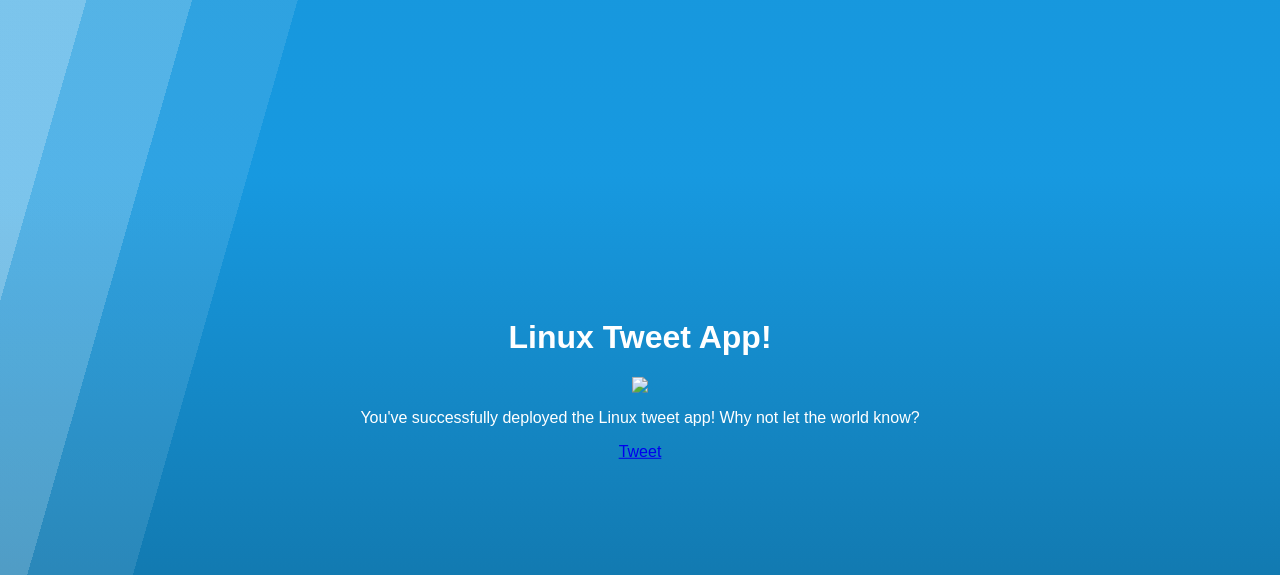
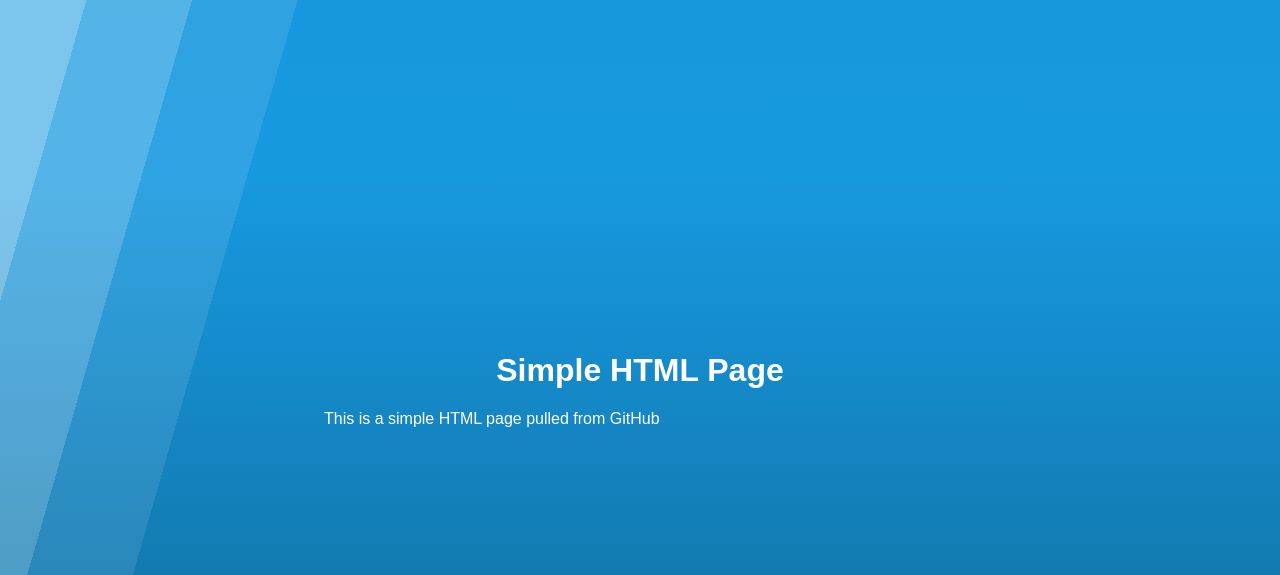
Before and after one commit to dudick123/docker-nginx, a plain HTML site: page index.html in a window 1280 px wide. Shown: the part 225-800 px from the top of the page. Drawn offline with Linux system fonts and the light colour scheme.

Commit message:
Update index.html

```diff
--- a/index.html
+++ b/index.html
@@ -28,16 +28,14 @@
         <img src=https://www.docker.com/sites/all/themes/docker/assets/images/brand-full.svg width=20%></img>
 
         <div class="inner">
-            <center><h1>Linux Tweet App!</h1></center>
-
-            <center><img src="./linux.png"></img>
-                <P>
-
-                You've successfully deployed the Linux tweet app! Why not let the world know?
+            <center><h1>Simple HTML Page</h1></center>
 
                 <p>
 
-            <a href="https://twitter.com/intent/tweet?button_hashtag=#Docker" class="twitter-hashtag-button" data-size="large" data-text="I'm learning how to deploy #Docker containers." data-url="http://www.docker.com" data-lang="en" data-show-count="false">Tweet</a><script async src="//platform.twitter.com/widgets.js" charset="utf-8"></script>
+                This is a simple HTML page pulled from GitHub
+
+                <p>
+
         </div>
     </body>
 
```
